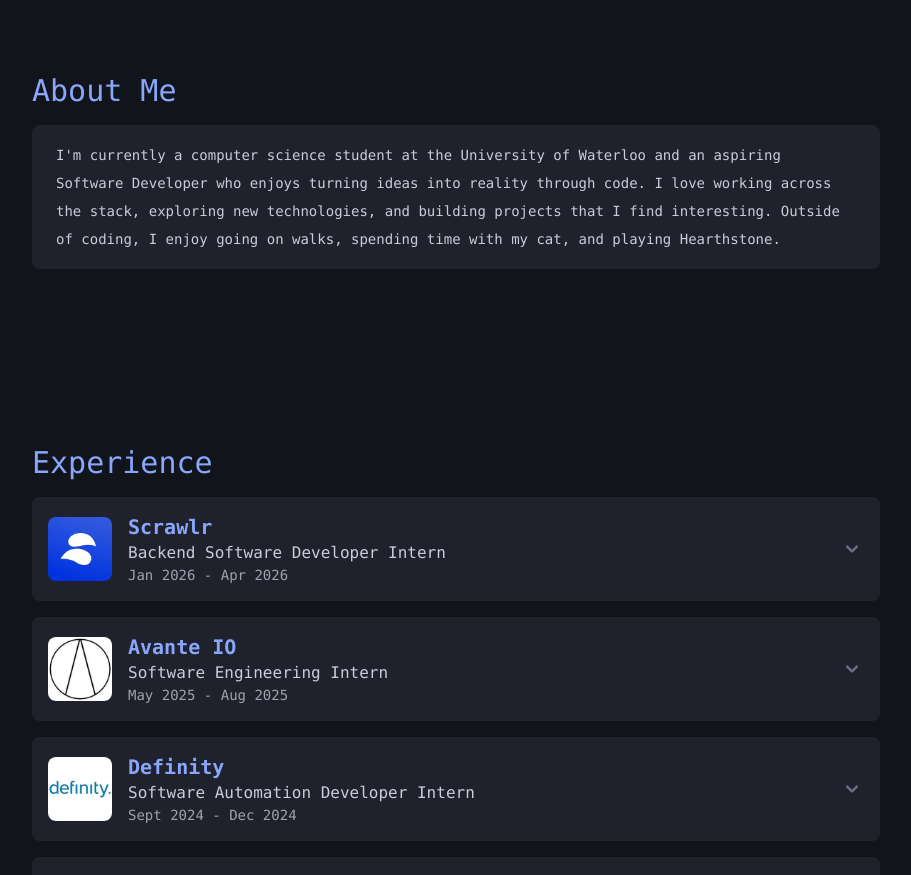
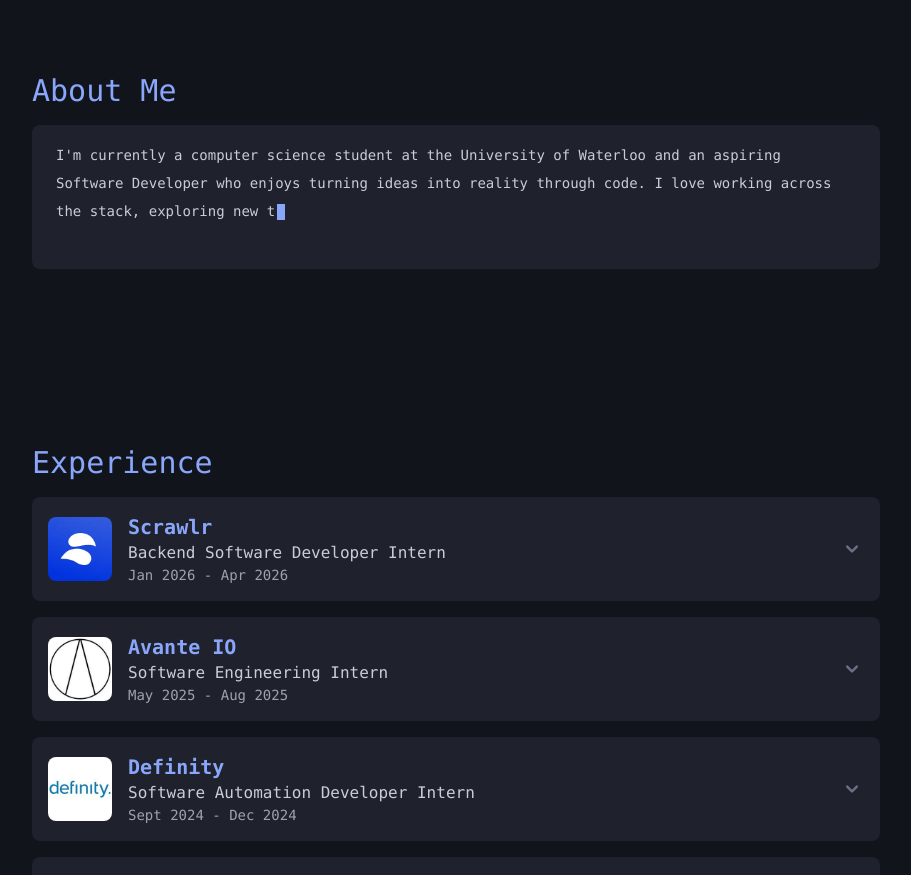
Before and after one commit to Qist13/my-portfolio, a React (Vite) app: page / in a window 1280 px wide. Shown: the part 860-1735 px from the top of the page, without its empty margins (184-1095 px from the left). Built offline with nearby package versions, Linux system fonts and the light colour scheme.

Commit message:
Add typing animation effect

```diff
--- a/src/components/About.jsx
+++ b/src/components/About.jsx
@@ -1,14 +1,65 @@
+import { useEffect, useRef, useState } from "react";
+
+const ABOUT_TEXT =
+    "I'm currently a computer science student at the University of Waterloo and an aspiring Software Developer who enjoys turning ideas into reality through code. I love working across the stack, exploring new technologies, and building projects that I find interesting. Outside of coding, I enjoy going on walks, spending time with my cat, and playing Hearthstone.";
+
+const TYPING_SPEED_MS = 30;
+
+const reducedMotion = () =>
+    window.matchMedia("(prefers-reduced-motion: reduce)").matches;
+
 function About() {
+    const ref = useRef(null);
+    const [started, setStarted] = useState(false);
+
+    const [count, setCount] = useState(() =>
+        reducedMotion() ? ABOUT_TEXT.length : 0,
+    );
+
+    useEffect(() => {
+        if (reducedMotion()) return;
+        const observer = new IntersectionObserver(
+            ([entry]) => {
+                if (entry.isIntersecting) {
+                    setStarted(true);
+                    observer.disconnect();
+                }
+            },
+            { threshold: 0.5 },
+        );
+        observer.observe(ref.current);
+        return () => observer.disconnect();
+    }, []);
+
+    useEffect(() => {
+        if (!started || count >= ABOUT_TEXT.length) return;
+        const timer = setTimeout(() => setCount(count + 1), TYPING_SPEED_MS);
+        return () => clearTimeout(timer);
+    }, [started, count]);
+
+    const done = count >= ABOUT_TEXT.length;
+
     return (
         <div className="text-accent text-3xl">
             About Me
-            <div className="bg-muted/15 py-4 px-6 rounded-lg text-text text-sm my-4 leading-loose">
-                I'm currently a computer science student at the University of
-                Waterloo and an aspiring Software Developer who enjoys turning
-                ideas into reality through code. I love working across the
-                stack, exploring new technologies, and building projects that I
-                find interesting. Outside of coding, I enjoy going on walks,
-                spending time with my cat, and playing Hearthstone.
+            <div
+                ref={ref}
+                className="bg-muted/15 py-4 px-6 rounded-lg text-text text-sm my-4 leading-loose grid"
+            >
+                {/* Invisible full text reserves the final height so the layout doesn't jump */}
+                <p className="invisible col-start-1 row-start-1">
+                    {ABOUT_TEXT}
+                </p>
+                <p className="col-start-1 row-start-1" aria-label={ABOUT_TEXT}>
+                    <span aria-hidden="true">
+                        {ABOUT_TEXT.slice(0, count)}
+                        <span
+                            className={`inline-block w-2 h-4 ml-0.5 align-middle bg-accent ${
+                                done ? "animate-pulse" : ""
+                            }`}
+                        />
+                    </span>
+                </p>
             </div>
         </div>
     );
```
